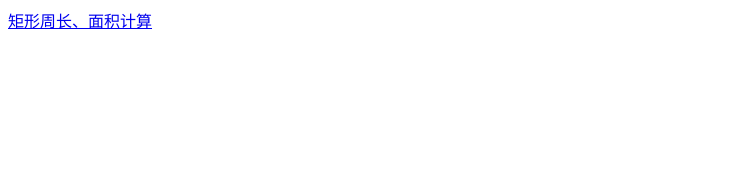
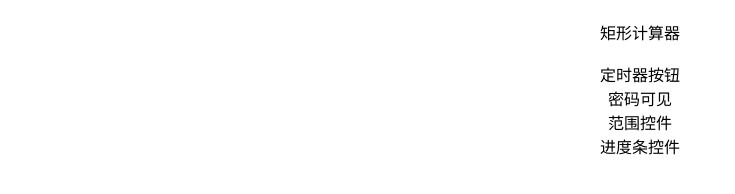
Before and after one commit to fengluluf/spa, a plain HTML site: page index.html in a window 1280 px wide. Shown: the whole page, without its empty margins (0-735 px from the left). Drawn offline with Linux system fonts and the light colour scheme.

Commit message:
提交index页面

```diff
--- a/index.html
+++ b/index.html
@@ -3,8 +3,22 @@
 <head>
 	<title></title>
 	<meta charset="utf-8">
+	<style type="text/css">
+	body{
+		text-align: center;
+		margin-top:20px;
+	}
+	a{
+		text-decoration: none;
+		color:black;
+	}
+	</style>
 </head>
 <body>
-	<a href="https://github.com/fengluluf/spa/blob/master/01-first-app/01-first-app.html">矩形周长、面积计算</a>
+	<a href="https://fengluluf.github.io/spa/01-first-app/01-first-app.html">矩形计算器</a><br/><br/>
+	<a href="https://fengluluf.github.io/spa/02-input/01button.html">定时器按钮</a><br/>
+	<a href="https://fengluluf.github.io/spa/02-input/02password.html">密码可见</a><br/>
+	<a href="https://fengluluf.github.io/spa/02-input/03range.html">范围控件</a><br/>
+	<a href="https://fengluluf.github.io/spa/02-input/04progress.html">进度条控件</a><br/>
 </body>
 </html>
```
